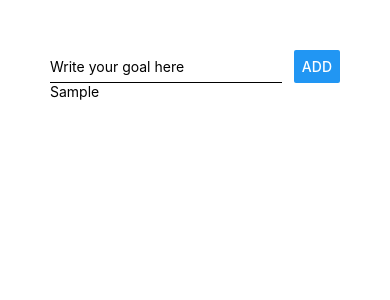
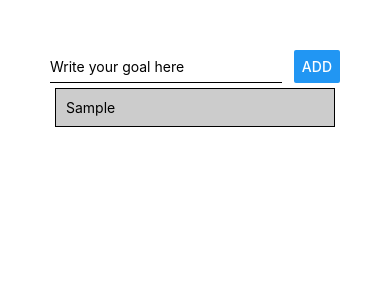
Before and after one commit to arishuynhvan/learnRNExpo, a React Native app: screen / in a window 390 px wide. Both pictures are taken after typing "Sample" into the empty fields and a click on the button "ADD". Shown: the top 300 px of the page. Built offline with nearby package versions, Linux system fonts and the light colour scheme.

Commit message:
Style up goal list

```diff
--- a/App.js
+++ b/App.js
@@ -8,9 +8,9 @@ export default function App() {
   const goalInputHandler = (enteredText) => {
     setEnteredGoal(enteredText);
   };
-  const addGoalHandler = ()=>{
-    setGoalList(goalList => [...goalList, enteredGoal]);
-    setEnteredGoal('');
+  const addGoalHandler = () => {
+    setGoalList((goalList) => [...goalList, enteredGoal]);
+    setEnteredGoal("");
   };
 
   return (
@@ -20,12 +20,16 @@ export default function App() {
           placeholder="Write your goal here"
           style={styles.input}
           onChangeText={goalInputHandler}
-          value = {enteredGoal}
+          value={enteredGoal}
         />
-        <Button title="ADD" onPress={addGoalHandler}/>
+        <Button title="ADD" onPress={addGoalHandler} />
       </View>
       <View>
-        {goalList.map((goal, index) => <Text key={index}>{goal}</Text>)}
+        {goalList.map((goal, index) => (
+          <View style={styles.goalListItem} key={index}>
+            <Text>{goal}</Text>
+          </View>
+        ))}
       </View>
     </View>
   );
@@ -46,4 +50,11 @@ const styles = StyleSheet.create({
     borderBottomColor: "black",
     borderBottomWidth: 1,
   },
+  goalListItem: {
+    padding: 10,
+    margin: 5,
+    backgroundColor:'#ccc',
+    borderColor:'black',
+    borderWidth:1
+  },
 });
```
